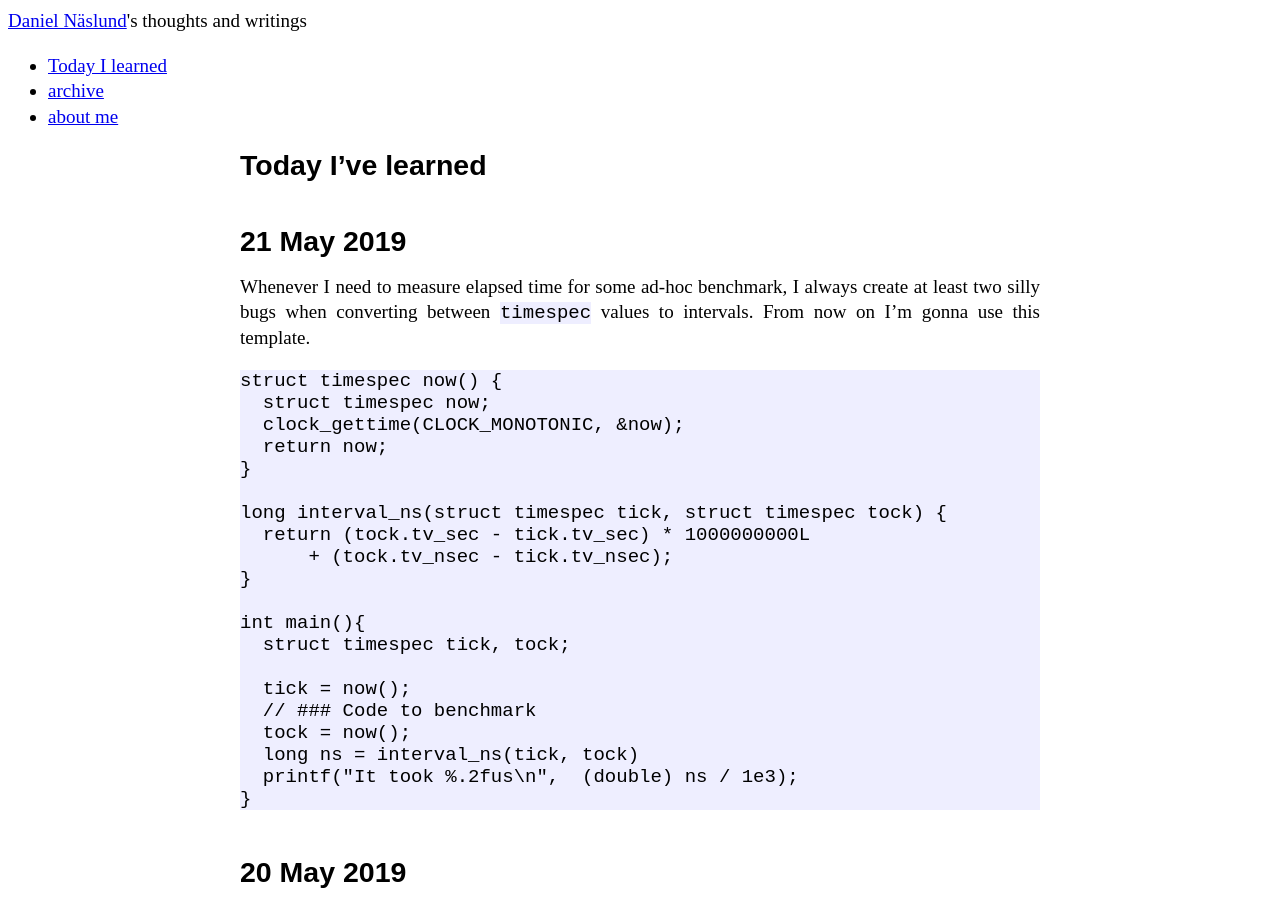
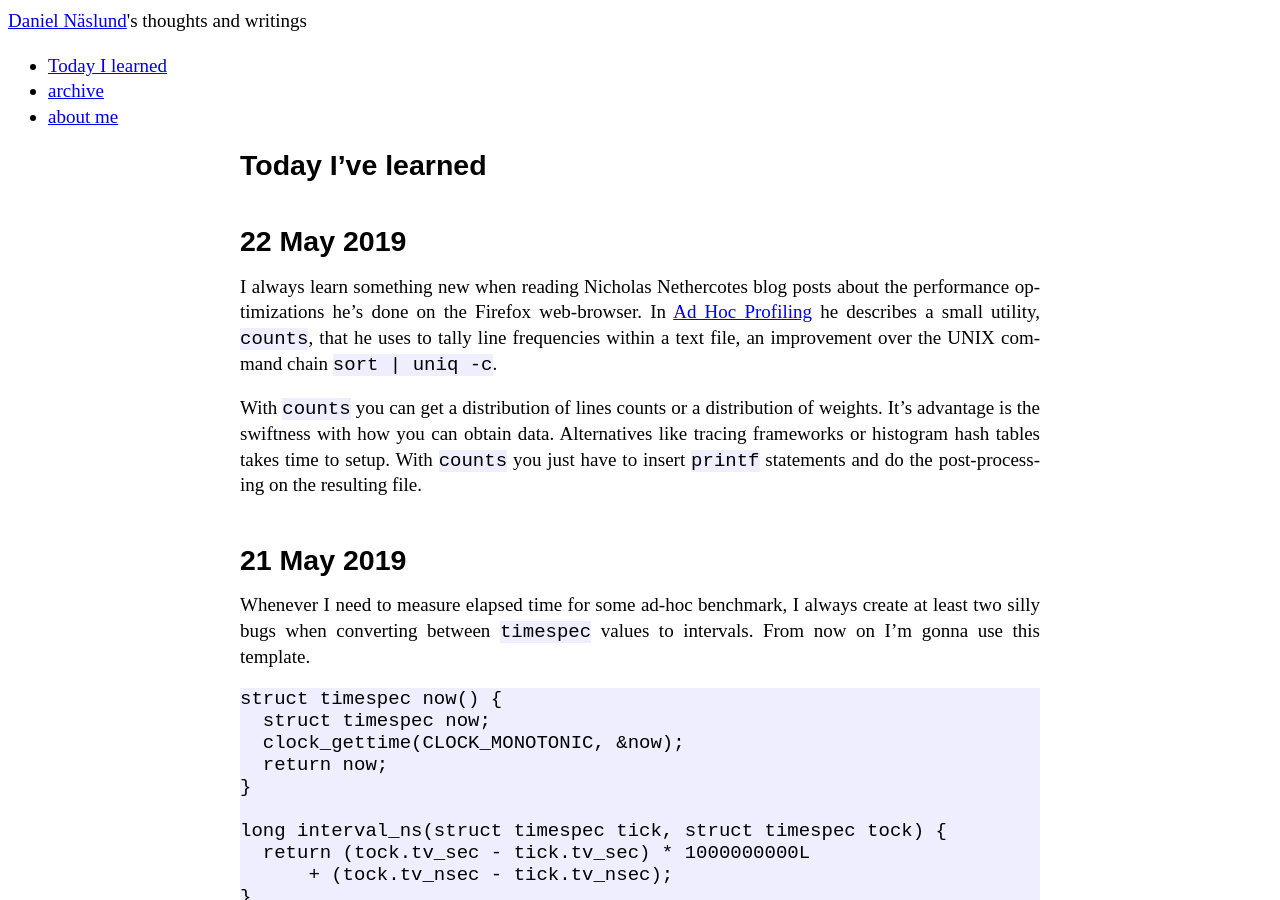
Before and after one commit to dannas/dannas.github.com, a Jekyll site: the page built from TIL.markdown, in a window 1280 px wide and 900 px high. Built offline with Jekyll 4.4.1, drawn with Linux system fonts in a browser that asks for light colours.

Commit message:
Another TIL

```diff
--- a/TIL.markdown
+++ b/TIL.markdown
@@ -4,6 +4,12 @@ title: TIL - Today I've Learned
 use_math: true
 ---
 # Today I've learned
+
+## 22 May 2019
+
+I always learn something new when reading Nicholas Nethercotes blog posts about the performance optimizations he's done on the Firefox web-browser. In [Ad Hoc Profiling](https://blog.mozilla.org/nnethercote/2018/07/24/ad-hoc-profiling/) he describes a small utility, `counts`, that he uses to tally line frequencies within a text file, an improvement over the UNIX command chain `sort | uniq -c`.
+
+With `counts` you can get a distribution of lines counts or a distribution of weights. It's advantage is the swiftness with how you can obtain data. Alternatives like tracing frameworks or histogram hash tables takes time to setup. With `counts` you just have to insert `printf` statements and do the post-processing on the resulting file.
 
 ## 21 May 2019
 
```
